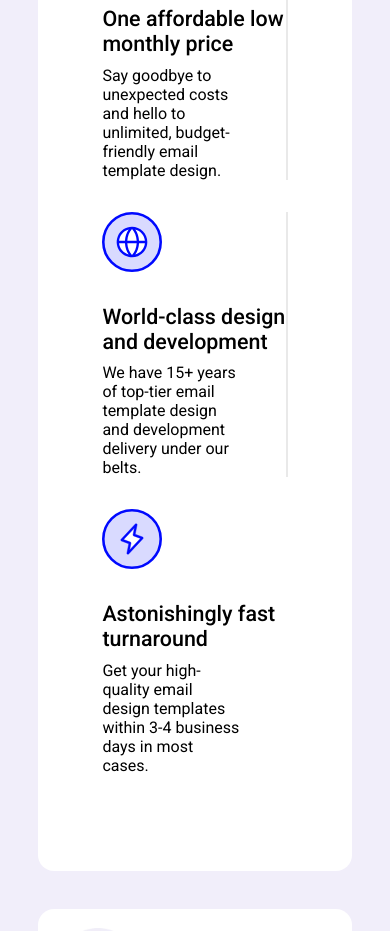
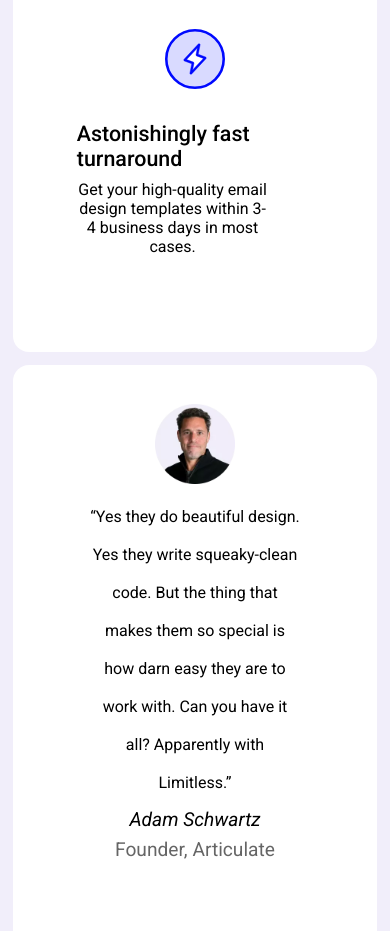
Before and after one commit to mohammadmakhamreh/Limitless-task, a plain HTML site: page index.html in a window 390 px wide. Shown: the part 3696-4627 px from the top of the page. Drawn offline with Linux system fonts and the light colour scheme.

Commit message:
responsivity solved.

```diff
--- a/style.css
+++ b/style.css
@@ -349,7 +349,7 @@ section {
 
 .people-talk {
     display: grid;
-    grid-template-columns: 1.5fr 1fr;
+    grid-template-columns: 1.9fr 1fr;
     column-gap: 1.5rem;
 }
 
@@ -373,8 +373,8 @@ section {
     background-color: white;
     border-radius: 0.5rem;
     display: flex;
-    padding: 0.6rem;
-    gap: 2rem;
+    padding: 0rem 1.6rem;
+    gap: 1.5rem;
     align-items: center;
     align-content: center;
 }
@@ -402,6 +402,11 @@ section {
 
 @media(max-width: 1228px) {
 
+
+
+    section {
+        margin: 0.4rem;
+    }
 
     .main-container {
         h1 {
@@ -431,9 +436,6 @@ section {
         padding-right: 1rem;
     }
 
-
-
-
 .benefits-types {
     display: flex;
     flex-direction: column;
@@ -445,7 +447,47 @@ section {
     flex-direction: column;
     row-gap: 1rem;
 }
+
+.talk-people {
+    display: flex;
+    flex-direction: column;
+    row-gap: 1rem;
+}
+
+.person {
+    text-align: center;
+    padding: 1.2rem 0.8rem;
+}
+
+.benefit-box p{
+    text-align: center;
+}
+
 .side-pic {
     width: 100%;
 }
+
+.benefit-box {
+    align-items: center;
+    border-right: none;
 }
+
+.sign-up {
+    align-self: center;
+    padding-top: 5rem;
+}
+
+
+.open-sign-up {
+    top: -50%;
+    left: 50%;
+    transform: translate(-50%,50%) scale(1);
+    display: block;
+    position: fixed;
+    min-width: 100%;
+    min-height: 100%;
+}
+
+
+
+}
```
